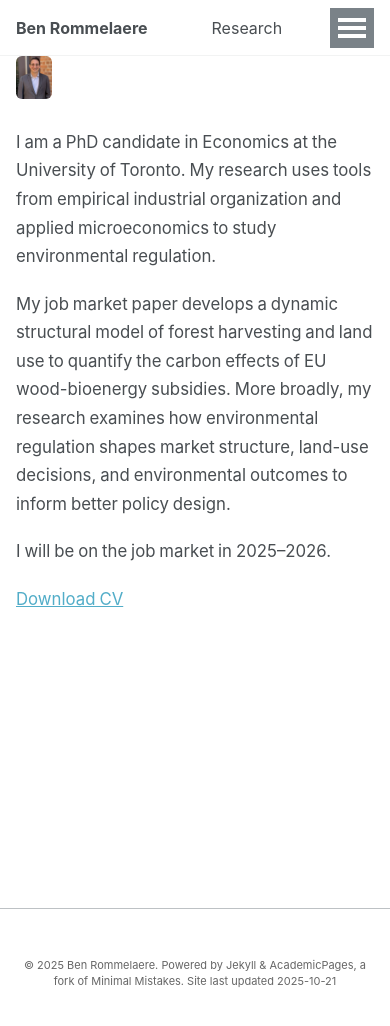
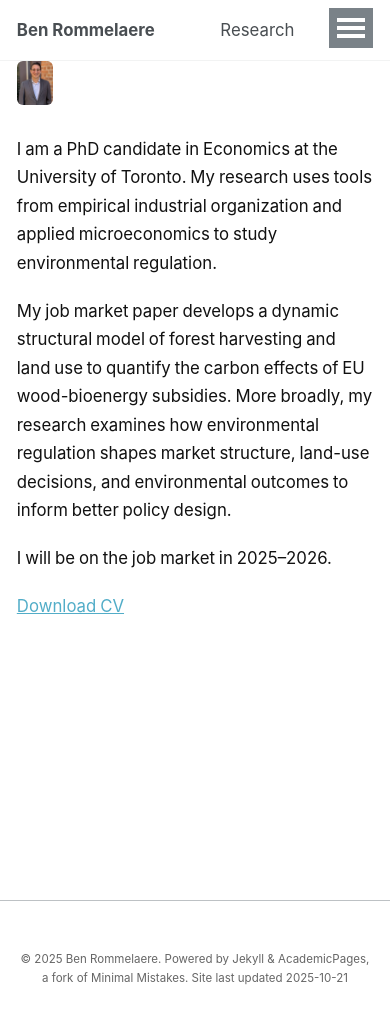
Before and after one commit to brommelaere/brommelaere.github.io, a Jekyll site: the page built from _pages/about.md, in a window 390 px wide and 1038 px high. Shown: the top 1026 px of the window. Built offline with Jekyll 4.4.1, drawn with Linux system fonts in a browser that asks for light colours.

Commit message:
Clean up mobile styles in _custom.scss
Removed redundant mobile styles for background and author image.

```diff
--- a/_sass/_custom.scss
+++ b/_sass/_custom.scss
@@ -74,6 +74,26 @@
 
 body {
   padding-top: var(--nav-extra-gap);
+}
+
+/* Global: force white background everywhere */
+html, body,
+.site,
+.initial-content,
+.layout--single,
+.layout--single #main,
+.page,
+.page__content,
+.sidebar {
+  background: #fff !important;
+}
+
+/* Global: unify typography with desktop */
+body {
+  font-family: -apple-system, BlinkMacSystemFont, "Segoe UI", Roboto, "Helvetica Neue", Arial, "Noto Sans", "Liberation Sans", sans-serif !important;
+  font-size: 1.05rem !important;  /* matches your .page__content size */
+  line-height: 1.7 !important;
+  color: #111 !important;
 }
 
 /* ============================================================
@@ -498,42 +518,3 @@
 .research-page .page__content hr {
   margin: 1rem 0 1.1rem !important;
 }
-
-/* === FINAL: fixed2 mobile — force white bg; big, centered image === */
-@media (max-width: 900px){
-  /* Kill any mobile grey backgrounds from theme or earlier rules */
-  html, body,
-  .site,
-  .initial-content,
-  .layout--single,
-  .layout--single #main,
-  .page,
-  .page__content,
-  .sidebar {
-    background: #fff !important;
-  }
-
-  /* Bigger and centered image */
-  .layout--single .author__avatar {
-    margin: 0 auto !important;
-    text-align: center !important;
-  }
-
-  .layout--single .author__avatar img{
-    display: block !important;
-    width: clamp(280px, 80vw, 640px) !important; /* increase min and allow large on mobile */
-    max-width: none !important;                 /* defeat earlier max-width caps */
-    height: auto !important;
-    margin: 0 auto !important;
-  }
-
-  /* Center the left column on mobile and ensure no grey in the sidebar */
-  .layout--single .sidebar,
-  .layout--single .sidebar.sticky{
-    display: flex !important;
-    justify-content: center !important;
-    align-items: flex-start !important;
-    background: transparent !important;
-    width: 100% !important; /* allow centering across the row */
-  }
-}
```
